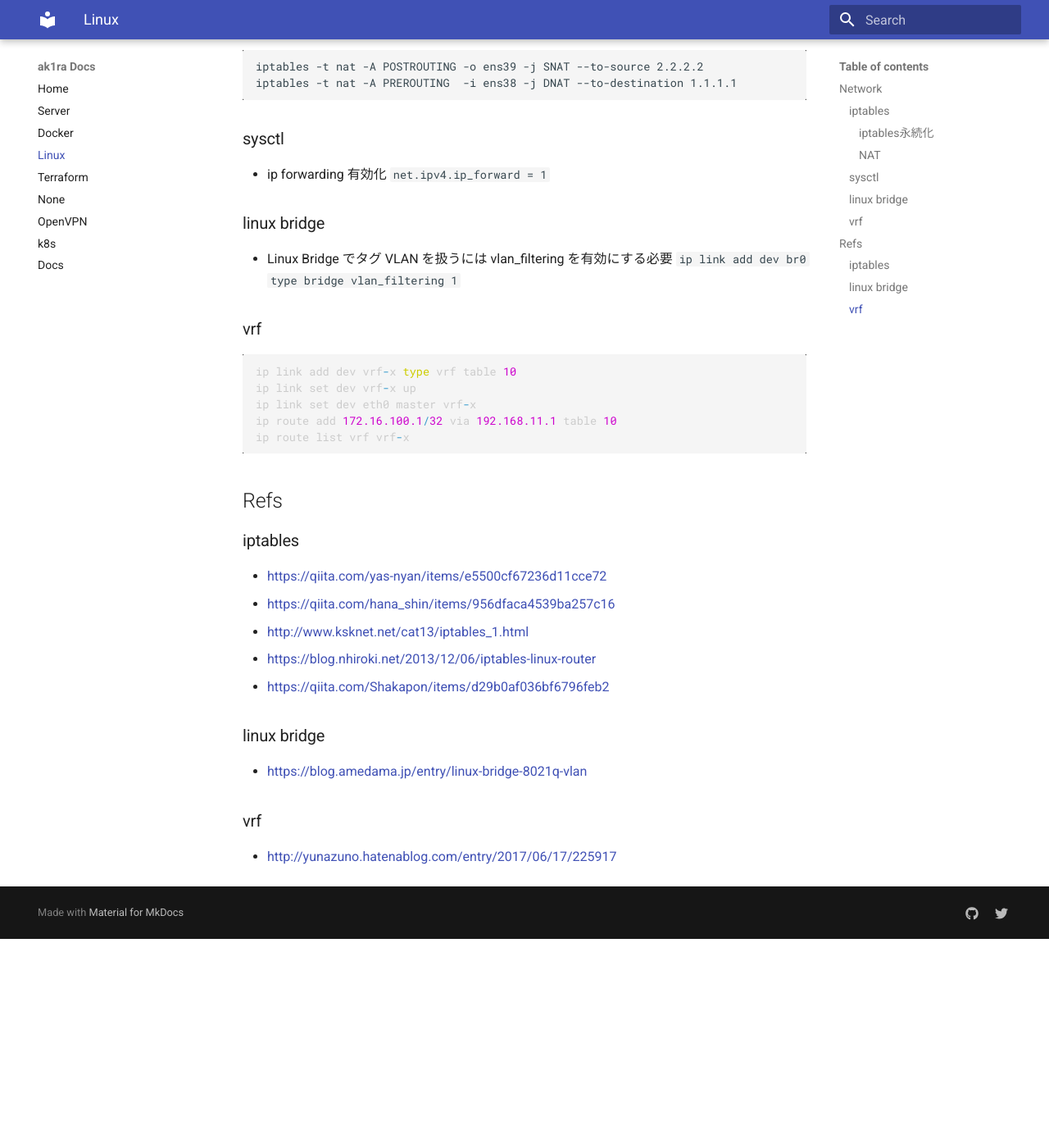
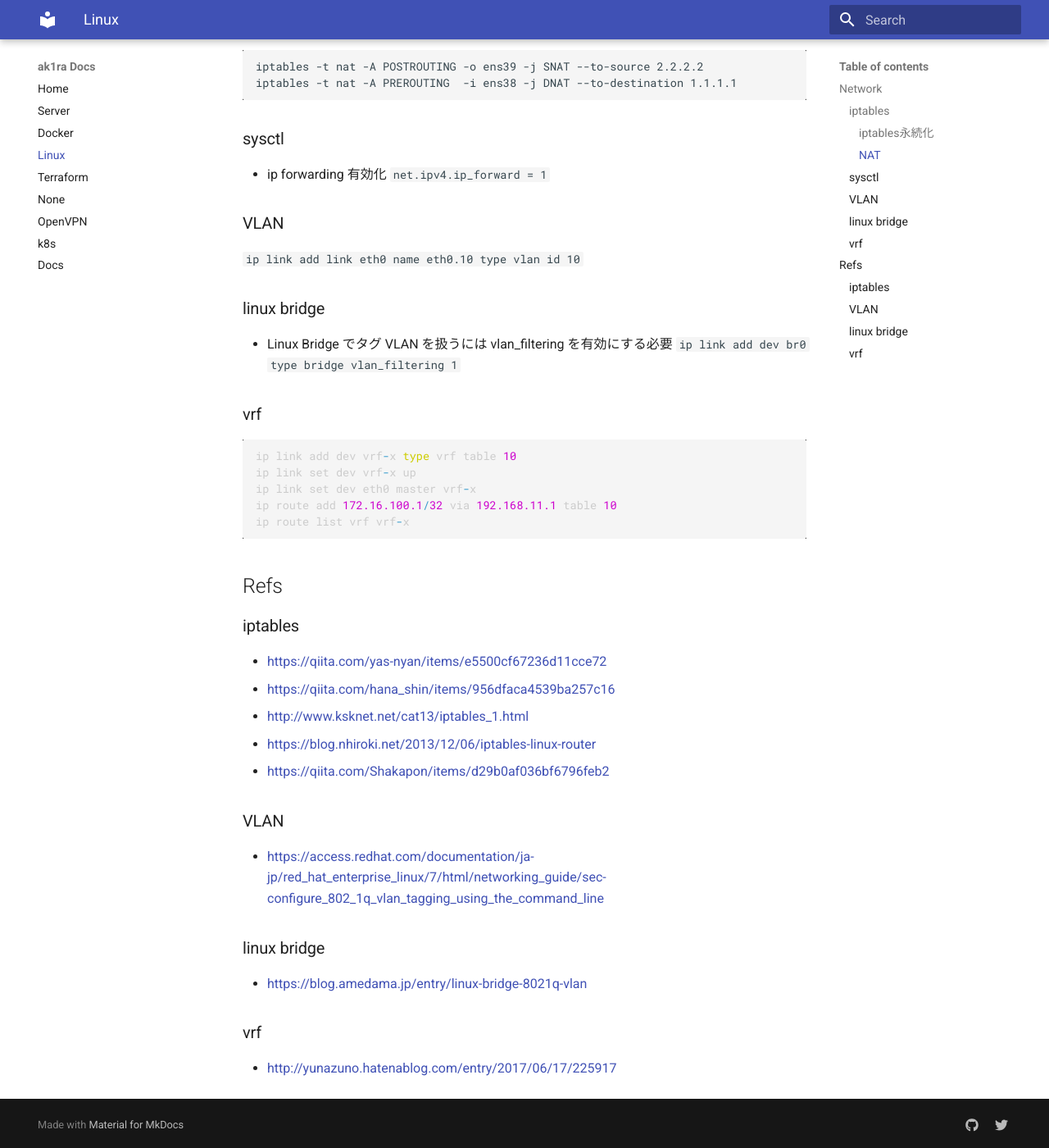
Before and after one commit to ak1ra24/memo, an MkDocs documentation site: the page built from docs/linux.md, in a window 1280 px wide and 1400 px high, scrolled down 677 px. Shown: the whole window at 82% size. Built offline with MkDocs 1.6.1 and Material for MkDocs 9.7.7, drawn with Linux system fonts in a browser that asks for light colours; nearby versions of some CDN libraries; old or Windows-style settings are respelled for this version of MkDocs; before the commit the page ends 1822 px from its top, so only the background shows below that.

Commit message:
add vlan

```diff
--- a/docs/linux.md
+++ b/docs/linux.md
@@ -29,6 +29,9 @@ iptables -t nat -A PREROUTING  -i ens38 -j DNAT --to-destination 1.1.1.1
 * ip forwarding 有効化
 `net.ipv4.ip_forward = 1`
 
+### VLAN
+`ip link add link eth0 name eth0.10 type vlan id 10`
+
 ### linux bridge
 * Linux Bridge でタグ VLAN を扱うには vlan_filtering を有効にする必要
 `ip link add dev br0 type bridge vlan_filtering 1`
@@ -50,6 +53,8 @@ ip route list vrf vrf-x
 * http://www.ksknet.net/cat13/iptables_1.html
 * https://blog.nhiroki.net/2013/12/06/iptables-linux-router
 * https://qiita.com/Shakapon/items/d29b0af036bf6796feb2
+### VLAN
+* https://access.redhat.com/documentation/ja-jp/red_hat_enterprise_linux/7/html/networking_guide/sec-configure_802_1q_vlan_tagging_using_the_command_line
 ### linux bridge
 * https://blog.amedama.jp/entry/linux-bridge-8021q-vlan
 ### vrf
```
